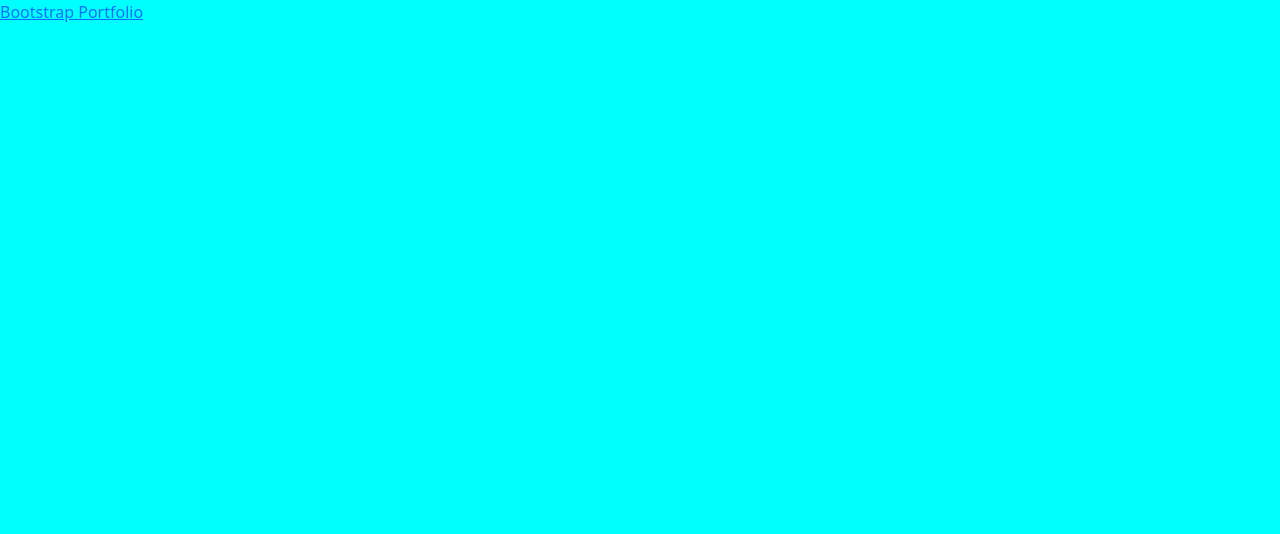
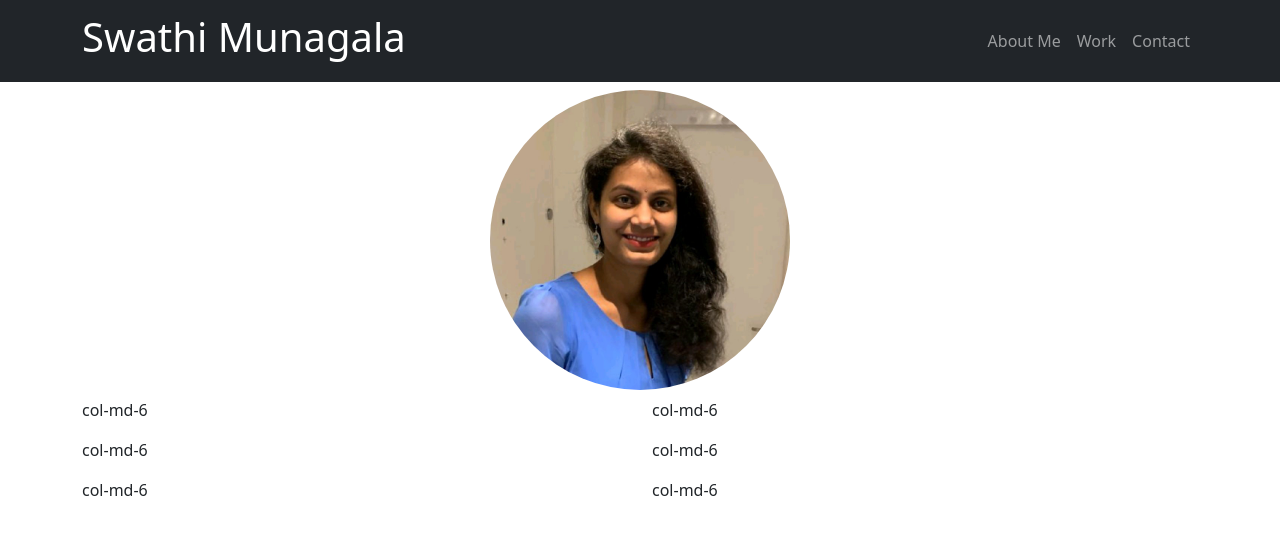
Before and after one commit to swathi-mungala/Bootstrap-Portfolio, a plain HTML site: page index.html in a window 1280 px wide. Drawn offline with nearby package versions, Linux system fonts and the light colour scheme; a web font is replaced by a local one.

Commit message:
Added the Navbar and Avatar sections.Also an image to image folder

```diff
--- a/css/style.css
+++ b/css/style.css
@@ -1,3 +1,8 @@
-body{
-    background-color: aqua;
+* {
+    box-sizing: border-box;
 }
+
+body {
+margin: 0;
+padding: 0;
+}
--- a/index.html
+++ b/index.html
@@ -26,16 +26,77 @@
 <body id="page-top">
 
   <!-- Navigation -->
-  <nav class="" id="mainNav">
-    <div class="">
-      <a class="" href="">Bootstrap Portfolio</a>
+  <!-- <header>
+    <h1>Swathi Munagala</h1> -->
+    <nav class="navbar navbar-expand-sm bg-dark navbar-dark" id="mainNav">
+        <div class="container">
+            <a class="navbar-brand" href="#page-top"><h1>Swathi Munagala</h1></a>
+            <div class="collapse navbar-collapse justify-content-end" id="navbarResponsive">
+                <ul class="navbar-nav">
+                  <li class="nav-item">
+                    <a class="nav-link" href="#about">About Me</a>
+                  </li>
+                  <li class="nav-item">
+                    <a class="nav-link" href="#work">Work</a>
+                  </li>
+                  <li class="nav-item">
+                    <a class="nav-link" href="#contact">Contact</a>
+                  </li>
+                </ul>
+              </div>
+        </div>
+      </nav>
+  <!-- </header> -->
 
-    </div>
-  </nav>
+<!-- Profile picture -->
+<section class="mt-2 mb-2">
+    <img class="img-fluid mx-auto d-block rounded-circle" src="./images/me.jpg" alt="Profile picture" width="300px" height="300px"/>
+</section>
 
   <!-- Hero Section -->
-  <header class="masthead">
-  </header>
+  <!-- <header class="masthead">
+  </header> -->
+<!-- Main section -->
+  <div class="container">
+    <div class="row">
+      <div class="col-md-6">
+        <p>col-md-6</p>
+        <!-- Content for the first column in the first row -->
+        <!-- Adjust content as needed -->
+      </div>
+      <div class="col-md-6">
+        <p>col-md-6</p>
+        <!-- Content for the second column in the first row -->
+        <!-- Adjust content as needed -->
+      </div>
+    </div>
+    <div class="row">
+      <div class="col-md-6">
+        <p>col-md-6</p>
+        <!-- Content for the first column in the second row -->
+        <!-- Adjust content as needed -->
+      </div>
+      <div class="col-md-6">
+        <p>col-md-6</p>
+        <!-- Content for the second column in the second row -->
+        <!-- Adjust content as needed -->
+      </div>
+    </div>
+    <div class="row">
+      <div class="col-md-6">
+        <p>col-md-6</p>
+        <!-- Content for the first column in the third row -->
+        <!-- Adjust content as needed -->
+      </div>
+      <div class="col-md-6">
+        <p>col-md-6</p>
+        <!-- Content for the second column in the third row -->
+        <!-- Adjust content as needed -->
+      </div>
+    </div>
+  </div>
+
+
 
   <!-- Contact-->
   <section class="contact-section bg-black" id="contact">
```
Also changed, not shown: images/me.jpg (added).
